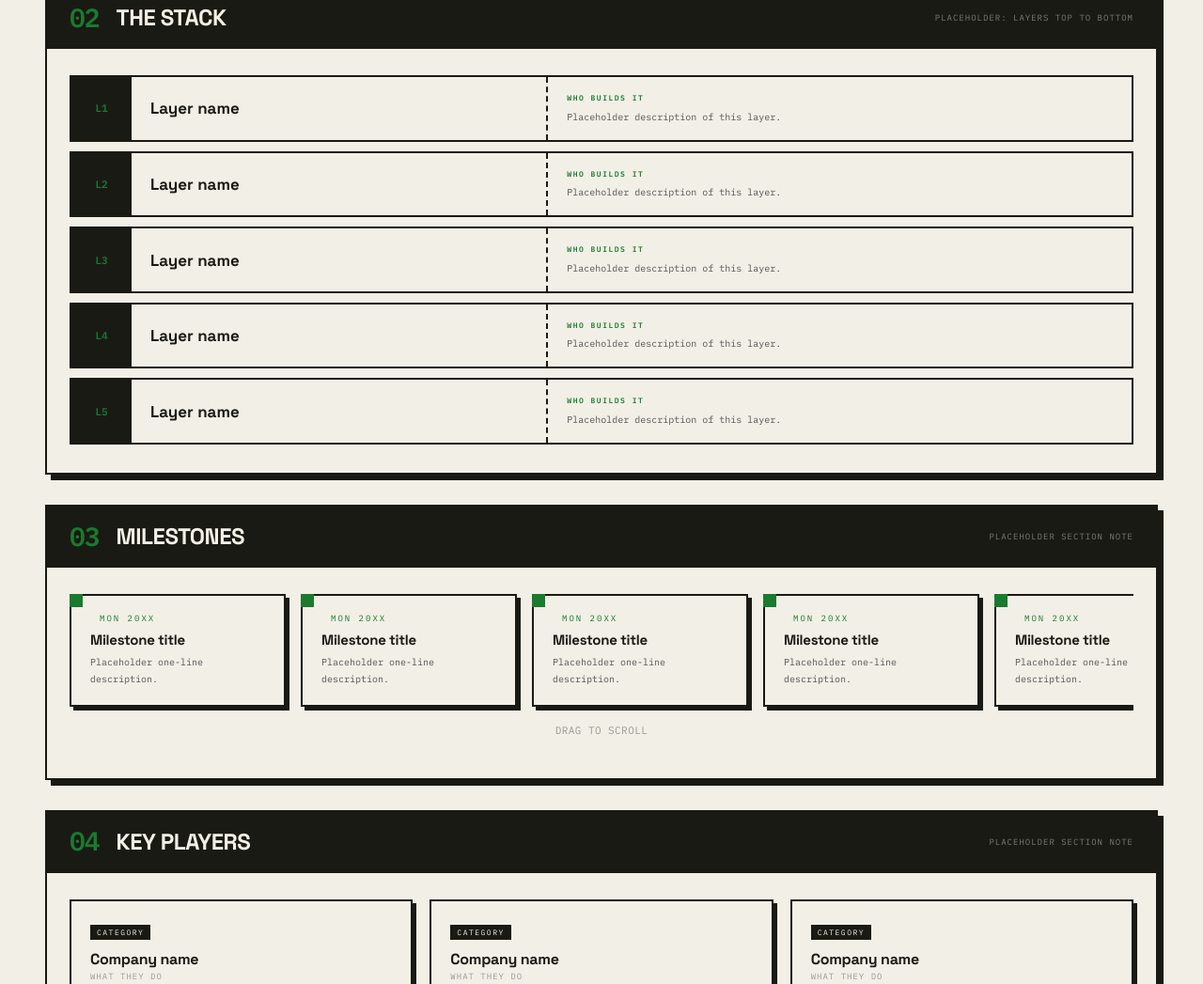
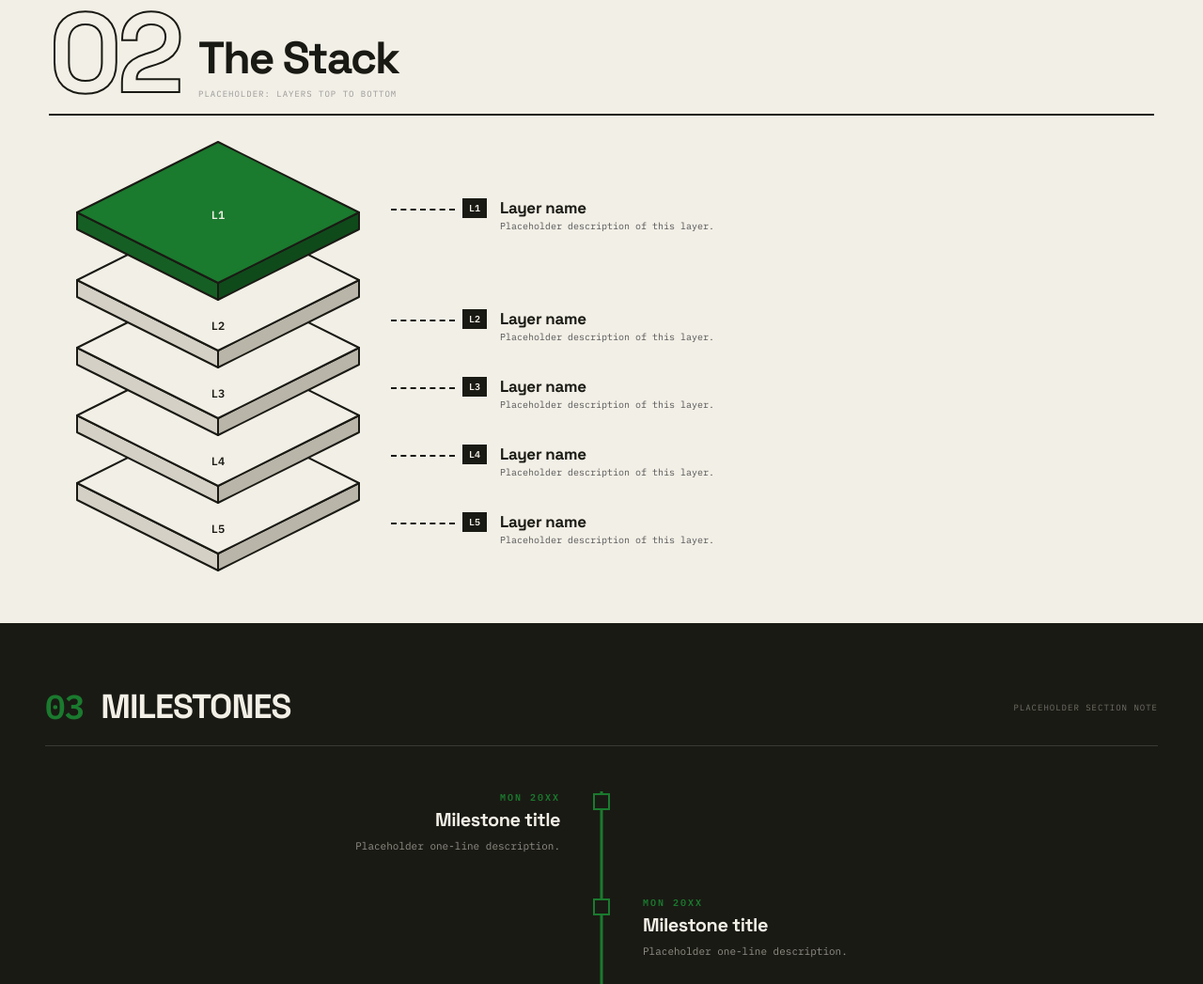
Before and after one commit to SamG1k/tibbir, a plain HTML site: page agentic.html in a window 1280 px wide. Shown: the part 1039-2086 px from the top of the page at 94% size. Drawn offline with Linux system fonts and the light colour scheme.

Commit message:
Vary agentic page layouts: stack diagram, vertical timeline, open glossary
Co-Authored-By: Claude Opus 5.5 <noreply@anthropic.com>
Claude-Session: https://claude.ai/code/session_01RkgZkqG9Ke5tTTvjfQmgj7

```diff
--- a/agentic.html
+++ b/agentic.html
@@ -98,30 +98,58 @@ a{color:inherit}
   margin-top:8px;letter-spacing:1px;text-transform:uppercase;
 }
 
-/* STACK */
-.stack{display:flex;flex-direction:column;gap:10px}
-.layer{display:grid;grid-template-columns:64px 1fr 1.4fr;border:2px solid #1a1a14;transition:transform .15s,box-shadow .15s}
-.layer:hover{transform:translate(-3px,-3px);box-shadow:5px 5px 0 #1a7a2e}
-.layer > div{padding:16px 20px}
-.layer .ln{
-  font-family:'IBM Plex Mono',monospace;font-size:11px;font-weight:600;color:#1a7a2e;background:#1a1a14;
-  display:flex;align-items:center;justify-content:center;
+/* OPEN SECTIONS (no box) */
+.sec-open{padding:24px 4px}
+.open-head{display:flex;align-items:flex-end;gap:20px;margin-bottom:28px;border-bottom:2px solid #1a1a14;padding-bottom:16px}
+.big-num{font-size:clamp(64px,10vw,120px);font-weight:700;line-height:.8;letter-spacing:-5px;color:transparent;-webkit-text-stroke:2px #1a1a14}
+.sec-open h2{font-size:clamp(28px,5vw,48px);font-weight:700;letter-spacing:-2px;line-height:1}
+.note{font-family:'IBM Plex Mono',monospace;font-size:9px;color:#999;letter-spacing:1px;text-transform:uppercase;margin-top:8px}
+
+/* STACK DIAGRAM */
+.sk-wrap{display:grid;grid-template-columns:360px 1fr;gap:0 24px;align-items:start}
+.sk-svg{width:360px;height:456px;overflow:visible}
+.slab{cursor:pointer}
+.slab polygon{stroke:#1a1a14;stroke-width:2;stroke-linejoin:round;transition:fill .2s}
+.slab .st{fill:#f2efe6}
+.slab .sl{fill:#d4d0c5}
+.slab .sr{fill:#b9b5a9}
+.slab[data-i="0"] .st{fill:#1a7a2e}.slab[data-i="0"] .sl{fill:#155f24}.slab[data-i="0"] .sr{fill:#0f4a1b}
+.slab text{font-family:'IBM Plex Mono',monospace;font-size:12px;font-weight:600;fill:#1a1a14;pointer-events:none}
+.slab[data-i="0"] text{fill:#f2efe6}
+.slab.on .st{fill:#1a1a14}.slab.on text{fill:#1a7a2e}
+.slab{transition:transform .2s}
+.sk-labels{position:relative;height:456px}
+.sk-lab{position:absolute;left:0;right:0;display:flex;gap:14px;align-items:flex-start;padding-left:56px;cursor:default}
+.sk-lab::before{content:'';position:absolute;left:-20px;top:11px;width:68px;border-top:2px dashed #1a1a14}
+.sk-lab .n{font-family:'IBM Plex Mono',monospace;font-size:10px;font-weight:600;background:#1a1a14;color:#f2efe6;padding:4px 7px;flex-shrink:0;transition:background .2s}
+.sk-lab .t{font-size:17px;font-weight:700;letter-spacing:-.3px;line-height:1.2}
+.sk-lab p{font-family:'IBM Plex Mono',monospace;font-size:10px;color:#555;line-height:1.6;margin-top:2px}
+.sk-lab.on .n{background:#1a7a2e}
+
+/* DARK SECTION — vertical timeline */
+.sec-dark{
+  background:#1a1a14;color:#f2efe6;
+  width:100vw;margin-left:calc(50% - 50vw);
+  padding:64px 28px 72px;border-top:2px solid #1a1a14;border-bottom:2px solid #1a1a14;
 }
-.layer .lt{font-size:17px;font-weight:700;border-right:2px dashed #1a1a14;display:flex;align-items:center}
-.layer .ld{font-family:'IBM Plex Mono',monospace;font-size:10px;line-height:1.7;color:#555}
-.layer .ld b{display:block;font-size:8px;letter-spacing:1.5px;text-transform:uppercase;color:#1a7a2e;margin-bottom:4px}
-
-/* MILESTONES */
-.ms-track{overflow-x:auto;cursor:grab;scrollbar-width:none;padding:0 8px 10px 0}
-.ms-track::-webkit-scrollbar{display:none}
-.ms-track.grabbing{cursor:grabbing}
-.ms-row{display:flex;gap:16px;min-width:max-content}
-.ms{width:230px;padding:18px 20px;border:2px solid #1a1a14;box-shadow:4px 4px 0 #1a1a14;user-select:none;position:relative}
-.ms::before{content:'';position:absolute;top:-2px;left:-2px;width:14px;height:14px;background:#1a7a2e}
-.ms .d{font-family:'IBM Plex Mono',monospace;font-size:9px;letter-spacing:2px;color:#1a7a2e;text-transform:uppercase;margin-left:10px}
-.ms .t{font-size:15px;font-weight:700;margin:8px 0 6px;letter-spacing:-.3px}
-.ms p{font-size:10px !important;margin:0 !important}
-.hint{font-family:'IBM Plex Mono',monospace;font-size:.72rem;opacity:.55;letter-spacing:.04em;text-transform:uppercase;margin:12px 0 0;text-align:center}
+.dark-head{max-width:1184px;margin:0 auto 48px;display:flex;align-items:center;gap:18px;border-bottom:1px solid rgba(242,239,230,.15);padding-bottom:18px}
+.dark-head .sec-num{font-size:36px}
+.dark-head h2{font-size:clamp(24px,4vw,36px);font-weight:700;letter-spacing:-1px;text-transform:uppercase}
+.dark-head p{font-family:'IBM Plex Mono',monospace;font-size:9px;color:rgba(242,239,230,.4);margin-left:auto;letter-spacing:1px;text-transform:uppercase}
+.vtl{position:relative;max-width:900px;margin:0 auto}
+.vtl::before{content:'';position:absolute;left:50%;top:0;bottom:0;width:3px;background:#1a7a2e;transform:translateX(-50%)}
+.tl-item{position:relative;width:50%;padding:0 44px 44px 0;text-align:right}
+.tl-item:nth-child(even){margin-left:50%;padding:0 0 44px 44px;text-align:left}
+.tl-item:last-child{padding-bottom:0}
+.tl-item::after{
+  content:'';position:absolute;top:2px;right:-9px;width:14px;height:14px;
+  background:#1a1a14;border:2px solid #1a7a2e;transition:background .2s;
+}
+.tl-item:nth-child(even)::after{right:auto;left:-9px}
+.tl-item:hover::after{background:#1a7a2e}
+.tl-item .d{font-family:'IBM Plex Mono',monospace;font-size:10px;letter-spacing:2px;color:#1a7a2e;text-transform:uppercase;font-weight:600}
+.tl-item .t{font-size:20px;font-weight:700;letter-spacing:-.5px;margin:4px 0 6px}
+.tl-item p{font-family:'IBM Plex Mono',monospace;font-size:11px;line-height:1.7;color:rgba(242,239,230,.55)}
 
 /* PLAYERS */
 .players{display:grid;grid-template-columns:repeat(3,1fr);gap:18px}
@@ -137,6 +165,9 @@ a{color:inherit}
 .player p{font-size:10px !important;margin:0 !important}
 
 /* GLOSSARY */
+.gl-wrap{display:grid;grid-template-columns:1fr 2fr;gap:40px;align-items:start}
+.gl-side{position:sticky;top:90px}
+.gl-side h2{margin-top:10px}
 .gl-list{display:flex;flex-direction:column;gap:10px}
 .gl-item{border:2px solid #1a1a14}
 .gl-item.open{box-shadow:4px 4px 0 #1a7a2e}
@@ -184,9 +215,19 @@ a{color:inherit}
   .stat{padding:14px}
   .sec-head{flex-wrap:wrap;gap:4px 14px}
   .sec-head p{margin-left:0;width:100%}
-  .layer{grid-template-columns:48px 1fr}
-  .layer .lt{border-right:none}
-  .layer .ld{grid-column:2;padding-top:0}
+  .sk-wrap{grid-template-columns:1fr}
+  .sk-svg{width:100%;max-width:300px;height:auto;margin:0 auto 24px;display:block}
+  .sk-labels{height:auto;display:flex;flex-direction:column;gap:16px}
+  .sk-lab{position:static;padding-left:0}
+  .sk-lab::before{display:none}
+  .sec-dark{padding:48px 16px 56px}
+  .dark-head{flex-wrap:wrap;gap:4px 14px}
+  .dark-head p{margin-left:0;width:100%}
+  .vtl::before{left:7px}
+  .tl-item,.tl-item:nth-child(even){width:100%;margin-left:0;padding:0 0 32px 36px;text-align:left}
+  .tl-item::after,.tl-item:nth-child(even)::after{left:1px;right:auto}
+  .gl-wrap{grid-template-columns:1fr;gap:20px}
+  .gl-side{position:static}
   .players{grid-template-columns:1fr}
 }
 </style>
@@ -254,43 +295,68 @@ a{color:inherit}
 </div>
 
 <!-- 02 STACK -->
-<div class="sec box" id="stack">
-  <div class="sec-head">
-    <div class="sec-num">02</div>
-    <h2>The Stack</h2>
-    <p>Placeholder: layers top to bottom</p>
+<div class="sec-open" id="stack">
+  <div class="open-head">
+    <div class="big-num">02</div>
+    <div><h2>The Stack</h2><p class="note">Placeholder: layers top to bottom</p></div>
   </div>
-  <div class="sec-body">
-    <div class="stack">
-      <div class="layer"><div class="ln">L1</div><div class="lt">Layer name</div><div class="ld"><b>Who builds it</b>Placeholder description of this layer.</div></div>
-      <div class="layer"><div class="ln">L2</div><div class="lt">Layer name</div><div class="ld"><b>Who builds it</b>Placeholder description of this layer.</div></div>
-      <div class="layer"><div class="ln">L3</div><div class="lt">Layer name</div><div class="ld"><b>Who builds it</b>Placeholder description of this layer.</div></div>
-      <div class="layer"><div class="ln">L4</div><div class="lt">Layer name</div><div class="ld"><b>Who builds it</b>Placeholder description of this layer.</div></div>
-      <div class="layer"><div class="ln">L5</div><div class="lt">Layer name</div><div class="ld"><b>Who builds it</b>Placeholder description of this layer.</div></div>
+  <div class="sk-wrap">
+    <svg class="sk-svg" viewBox="0 0 360 456" aria-hidden="true">
+    <g class="slab" data-i="4" transform="translate(0,288)">
+      <polygon class="sl" points="30,75 180,150 180,168 30,93"/>
+      <polygon class="sr" points="180,150 330,75 330,93 180,168"/>
+      <polygon class="st" points="30,75 180,0 330,75 180,150"/>
+      <text x="180" y="128" text-anchor="middle">L5</text>
+    </g>
+    <g class="slab" data-i="3" transform="translate(0,216)">
+      <polygon class="sl" points="30,75 180,150 180,168 30,93"/>
+      <polygon class="sr" points="180,150 330,75 330,93 180,168"/>
+      <polygon class="st" points="30,75 180,0 330,75 180,150"/>
+      <text x="180" y="128" text-anchor="middle">L4</text>
+    </g>
+    <g class="slab" data-i="2" transform="translate(0,144)">
+      <polygon class="sl" points="30,75 180,150 180,168 30,93"/>
+      <polygon class="sr" points="180,150 330,75 330,93 180,168"/>
+      <polygon class="st" points="30,75 180,0 330,75 180,150"/>
+      <text x="180" y="128" text-anchor="middle">L3</text>
+    </g>
+    <g class="slab" data-i="1" transform="translate(0,72)">
+      <polygon class="sl" points="30,75 180,150 180,168 30,93"/>
+      <polygon class="sr" points="180,150 330,75 330,93 180,168"/>
+      <polygon class="st" points="30,75 180,0 330,75 180,150"/>
+      <text x="180" y="128" text-anchor="middle">L2</text>
+    </g>
+    <g class="slab" data-i="0" transform="translate(0,0)">
+      <polygon class="sl" points="30,75 180,150 180,168 30,93"/>
+      <polygon class="sr" points="180,150 330,75 330,93 180,168"/>
+      <polygon class="st" points="30,75 180,0 330,75 180,150"/>
+      <text x="180" y="82" text-anchor="middle">L1</text>
+    </g>
+    </svg>
+    <div class="sk-labels">
+      <div class="sk-lab" data-i="0" style="top:60px"><span class="n">L1</span><div><div class="t">Layer name</div><p>Placeholder description of this layer.</p></div></div>
+      <div class="sk-lab" data-i="1" style="top:178px"><span class="n">L2</span><div><div class="t">Layer name</div><p>Placeholder description of this layer.</p></div></div>
+      <div class="sk-lab" data-i="2" style="top:250px"><span class="n">L3</span><div><div class="t">Layer name</div><p>Placeholder description of this layer.</p></div></div>
+      <div class="sk-lab" data-i="3" style="top:322px"><span class="n">L4</span><div><div class="t">Layer name</div><p>Placeholder description of this layer.</p></div></div>
+      <div class="sk-lab" data-i="4" style="top:394px"><span class="n">L5</span><div><div class="t">Layer name</div><p>Placeholder description of this layer.</p></div></div>
     </div>
   </div>
 </div>
 
 <!-- 03 MILESTONES -->
-<div class="sec box" id="milestones">
-  <div class="sec-head">
+<div class="sec-dark" id="milestones">
+  <div class="dark-head">
     <div class="sec-num">03</div>
     <h2>Milestones</h2>
     <p>Placeholder section note</p>
   </div>
-  <div class="sec-body">
-    <div class="ms-track" id="msTrack">
-      <div class="ms-row">
-        <div class="ms"><div class="d">Mon 20XX</div><div class="t">Milestone title</div><p>Placeholder one-line description.</p></div>
-        <div class="ms"><div class="d">Mon 20XX</div><div class="t">Milestone title</div><p>Placeholder one-line description.</p></div>
-        <div class="ms"><div class="d">Mon 20XX</div><div class="t">Milestone title</div><p>Placeholder one-line description.</p></div>
-        <div class="ms"><div class="d">Mon 20XX</div><div class="t">Milestone title</div><p>Placeholder one-line description.</p></div>
-        <div class="ms"><div class="d">Mon 20XX</div><div class="t">Milestone title</div><p>Placeholder one-line description.</p></div>
-        <div class="ms"><div class="d">Mon 20XX</div><div class="t">Milestone title</div><p>Placeholder one-line description.</p></div>
-        <div class="ms"><div class="d">Mon 20XX</div><div class="t">Milestone title</div><p>Placeholder one-line description.</p></div>
-      </div>
-    </div>
-    <p class="hint">drag to scroll</p>
+  <div class="vtl">
+    <div class="tl-item"><div class="d">Mon 20XX</div><div class="t">Milestone title</div><p>Placeholder one-line description.</p></div>
+    <div class="tl-item"><div class="d">Mon 20XX</div><div class="t">Milestone title</div><p>Placeholder one-line description.</p></div>
+    <div class="tl-item"><div class="d">Mon 20XX</div><div class="t">Milestone title</div><p>Placeholder one-line description.</p></div>
+    <div class="tl-item"><div class="d">Mon 20XX</div><div class="t">Milestone title</div><p>Placeholder one-line description.</p></div>
+    <div class="tl-item"><div class="d">Mon 20XX</div><div class="t">Milestone title</div><p>Placeholder one-line description.</p></div>
+    <div class="tl-item"><div class="d">Mon 20XX</div><div class="t">Milestone title</div><p>Placeholder one-line description.</p></div>
   </div>
 </div>
 
@@ -314,19 +380,17 @@ a{color:inherit}
 </div>
 
 <!-- 05 GLOSSARY -->
-<div class="sec box" id="glossary">
-  <div class="sec-head">
-    <div class="sec-num">05</div>
+<div class="sec-open gl-wrap" id="glossary">
+  <div class="gl-side">
+    <div class="big-num">05</div>
     <h2>Glossary</h2>
-    <p>Placeholder section note</p>
+    <p class="note">Placeholder section note</p>
   </div>
-  <div class="sec-body">
-    <div class="gl-list">
+  <div class="gl-list">
     <div class="gl-item"><div class="gl-head" onclick="glToggle(this)"><span class="term">Term</span><span class="tag">Category</span><span class="tog">+</span></div><div class="gl-body"><p>Placeholder plain-English definition.</p></div></div>
     <div class="gl-item"><div class="gl-head" onclick="glToggle(this)"><span class="term">Term</span><span class="tag">Category</span><span class="tog">+</span></div><div class="gl-body"><p>Placeholder plain-English definition.</p></div></div>
     <div class="gl-item"><div class="gl-head" onclick="glToggle(this)"><span class="term">Term</span><span class="tag">Category</span><span class="tog">+</span></div><div class="gl-body"><p>Placeholder plain-English definition.</p></div></div>
     <div class="gl-item"><div class="gl-head" onclick="glToggle(this)"><span class="term">Term</span><span class="tag">Category</span><span class="tog">+</span></div><div class="gl-body"><p>Placeholder plain-English definition.</p></div></div>
-  </div>
   </div>
 </div>
 
@@ -352,12 +416,16 @@ function glToggle(head){
   if(item.classList.toggle('open')){body.style.maxHeight=body.scrollHeight+'px';tog.textContent='−'}
   else{body.style.maxHeight='0';tog.textContent='+'}
 }
-(function(){
-  var t=document.getElementById('msTrack'),down=false,sx,sl;
-  t.addEventListener('mousedown',function(e){down=true;t.classList.add('grabbing');sx=e.pageX;sl=t.scrollLeft});
-  window.addEventListener('mouseup',function(){down=false;t.classList.remove('grabbing')});
-  t.addEventListener('mousemove',function(e){if(!down)return;e.preventDefault();t.scrollLeft=sl-(e.pageX-sx)*1.5});
-})();
+document.querySelectorAll('.sk-lab').forEach(function(l){
+  var g=document.querySelector('.slab[data-i="'+l.dataset.i+'"]');
+  l.addEventListener('mouseenter',function(){g.classList.add('on');l.classList.add('on')});
+  l.addEventListener('mouseleave',function(){g.classList.remove('on');l.classList.remove('on')});
+});
+document.querySelectorAll('.slab').forEach(function(g){
+  var l=document.querySelector('.sk-lab[data-i="'+g.dataset.i+'"]');
+  g.addEventListener('mouseenter',function(){g.classList.add('on');l.classList.add('on')});
+  g.addEventListener('mouseleave',function(){g.classList.remove('on');l.classList.remove('on')});
+});
 </script>
 </body>
 </html>
```
